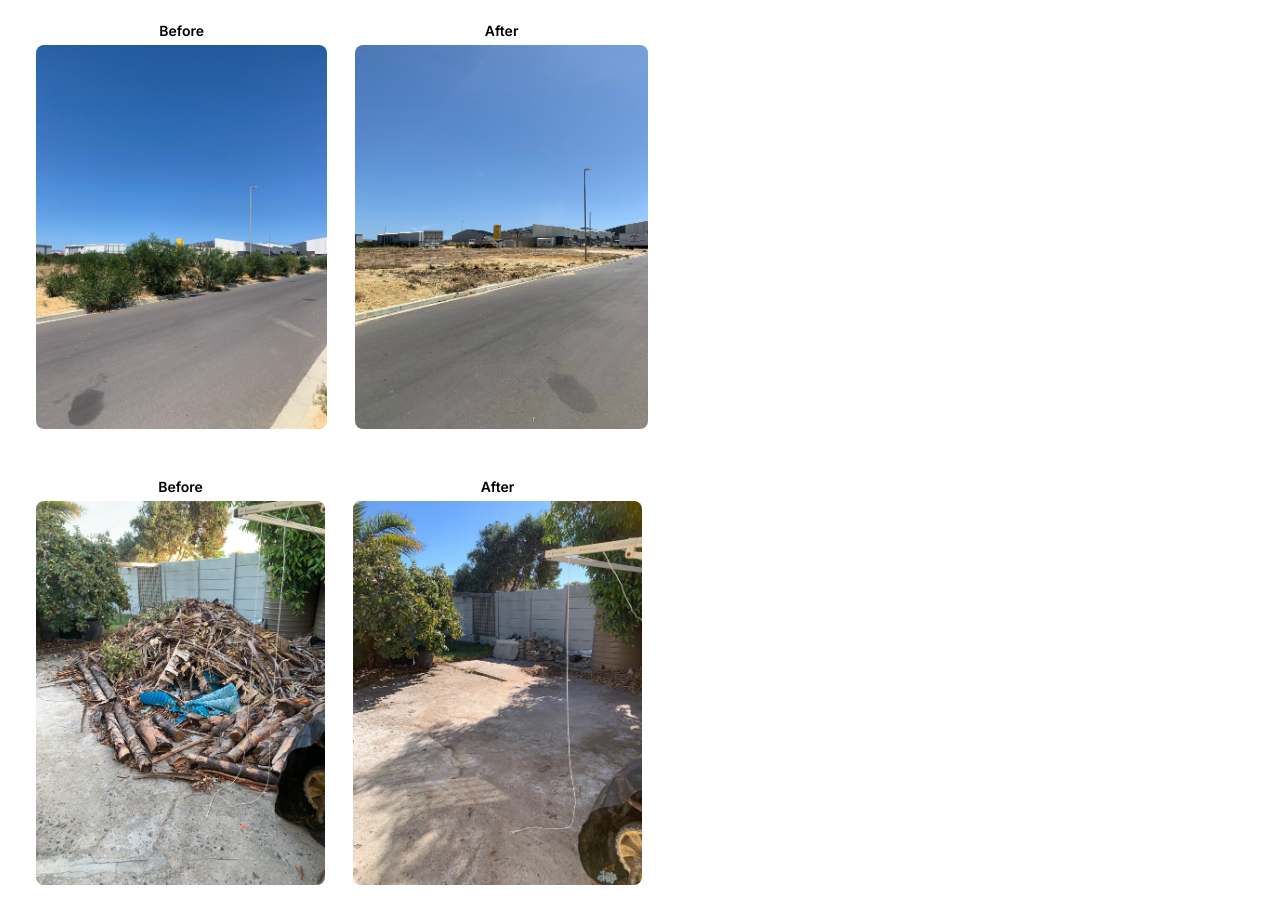
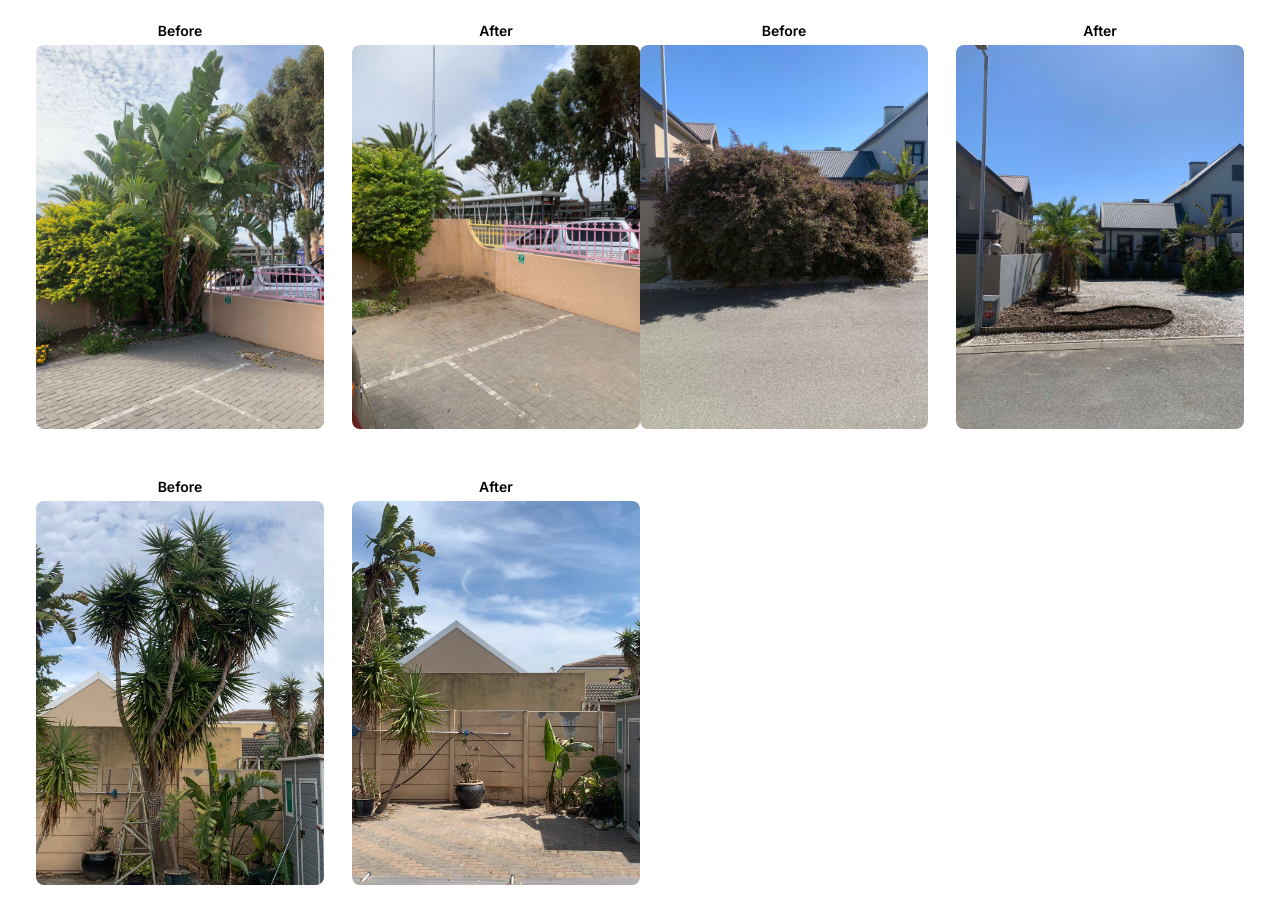
Before and after one commit to ScottHahn1/Scotts-Removals, a website: page index.html in a window 1280 px wide. Shown: the part 2439-3351 px from the top of the page. Drawn offline with Linux system fonts and the light colour scheme.

Commit message:
feat: add before/after photos and remove unused before/after image

```diff
--- a/index.html
+++ b/index.html
@@ -222,21 +222,19 @@
             <div class="space-y-6 md:flex md:gap-12 lg:gap-7">
                 <div>
                     <p class="font-semibold text-sm mb-1">Before</p>
-
                     <img
                         class="rounded-lg h-80 object-cover w-full lg:h-96"
-                        src="./src/assets/images/IMG_E1281.JPG"
-                        alt="Roadside area with dense bushes and vegetation before clearing"
+                        src="./src/assets/images/IMG_1952.JPG"
+                        alt="Front yard area with large trees beside a house before tree felling"
                     />
                 </div>
 
                 <div>
                     <p class="font-semibold text-sm mb-1">After</p>
-
                     <img
                         class="rounded-lg h-80 object-cover w-full lg:h-96"
-                        src="./src/assets/images/IMG_E1282.JPG"
-                        alt="Cleared roadside area after tree and bush removal service"
+                        src="./src/assets/images/IMG_1961.JPG"
+                        alt="Cleared front yard area beside a house after tree felling and garden waste removal"
                     />
                 </div>
             </div>
@@ -246,8 +244,8 @@
                     <p class="font-semibold text-sm mb-1">Before</p>
                     <img
                         class="rounded-lg h-80 object-cover w-full lg:h-96"
-                        src="./src/assets/images/IMG_E1288.JPG"
-                        alt="Large pile of cut branches and tree debris in a driveway before garden waste removal"
+                        src="./src/assets/images/IMG_2041.JPG"
+                        alt="Front driveway with large bushes beside a house before removal"
                     />
                 </div>
 
@@ -255,8 +253,28 @@
                     <p class="font-semibold text-sm mb-1">After</p>
                     <img
                         class="rounded-lg h-80 object-cover w-full lg:h-96"
-                        src="./src/assets/images/IMG_E1289.JPG"
-                        alt="Cleaned driveway area after branches and tree debris were removed"
+                        src="./src/assets/images/IMG_2048.JPG"
+                        alt="Cleaned driveway after bushes were removed"
+                    />
+                </div>
+            </div>
+
+            <div class="space-y-6 md:flex md:gap-12 lg:gap-7">
+                <div>
+                    <p class="font-semibold text-sm mb-1">Before</p>
+                    <img
+                        class="rounded-lg h-80 object-cover w-full lg:h-96"
+                        src="./src/assets/images/IMG_E1944.JPG"
+                        alt="Palm-like tree and dense plants in a yard before tree felling"
+                    />
+                </div>
+
+                <div>
+                    <p class="font-semibold text-sm mb-1">After</p>
+                    <img
+                        class="rounded-lg h-80 object-cover w-full lg:h-96"
+                        src="./src/assets/images/IMG_E1947.JPG"
+                        alt="Yard cleared after tree felling with the plants and tree removed"
                     />
                 </div>
             </div>
@@ -279,6 +297,26 @@
                         class="rounded-lg h-80 object-cover w-full lg:h-96"
                         src="./src/assets/images/IMG_E7550.JPG"
                         alt="Yard cleared after tree felling with the plants and tree removed"
+                    />
+                </div>
+            </div>
+
+            <div class="space-y-6 md:flex md:gap-12 lg:gap-7">
+                <div>
+                    <p class="font-semibold text-sm mb-1">Before</p>
+                    <img
+                        class="rounded-lg h-80 object-cover w-full lg:h-96"
+                        src="./src/assets/images/IMG_E1288.JPG"
+                        alt="Large pile of cut branches and tree debris in a driveway before garden waste removal"
+                    />
+                </div>
+
+                <div>
+                    <p class="font-semibold text-sm mb-1">After</p>
+                    <img
+                        class="rounded-lg h-80 object-cover w-full lg:h-96"
+                        src="./src/assets/images/IMG_E1289.JPG"
+                        alt="Cleaned driveway area after branches and tree debris were removed"
                     />
                 </div>
             </div>
```
